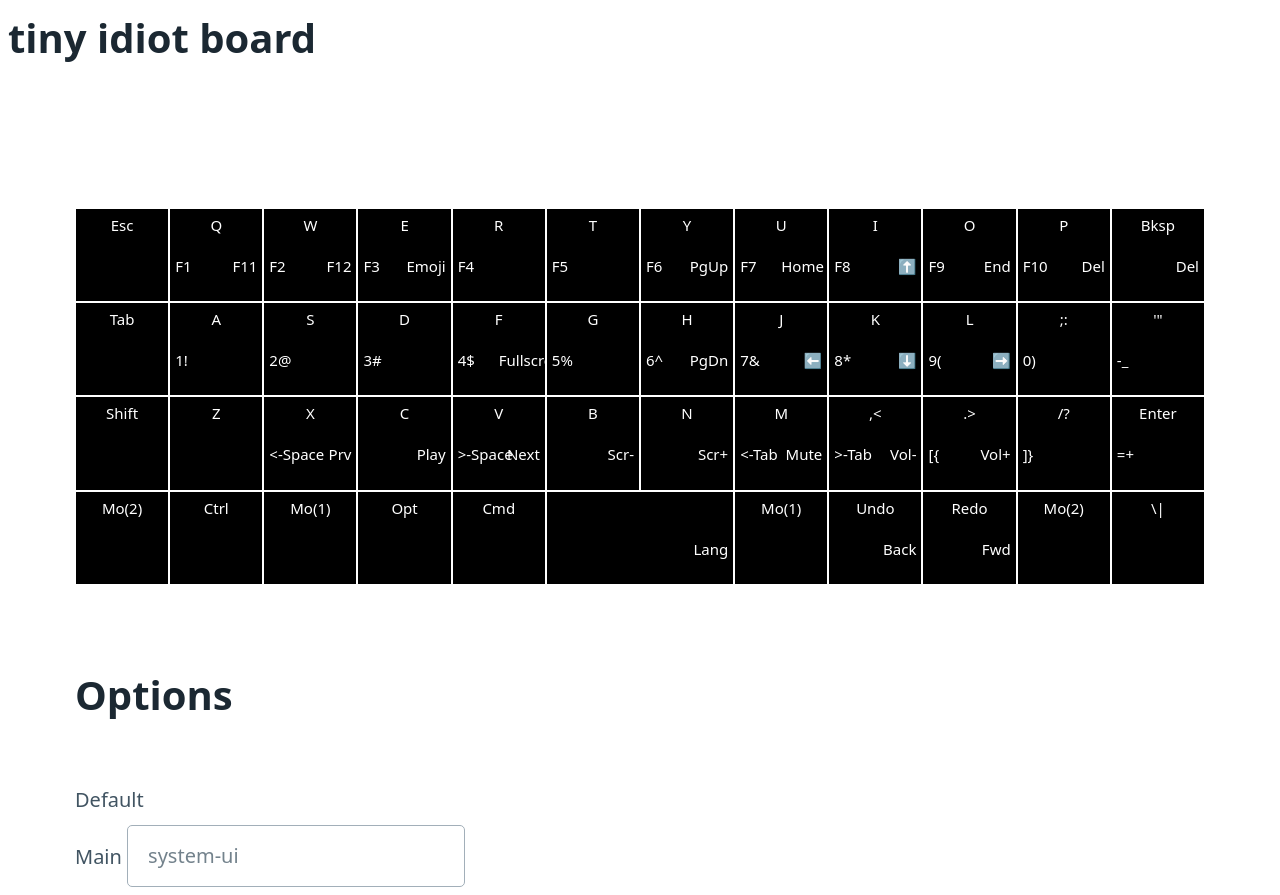
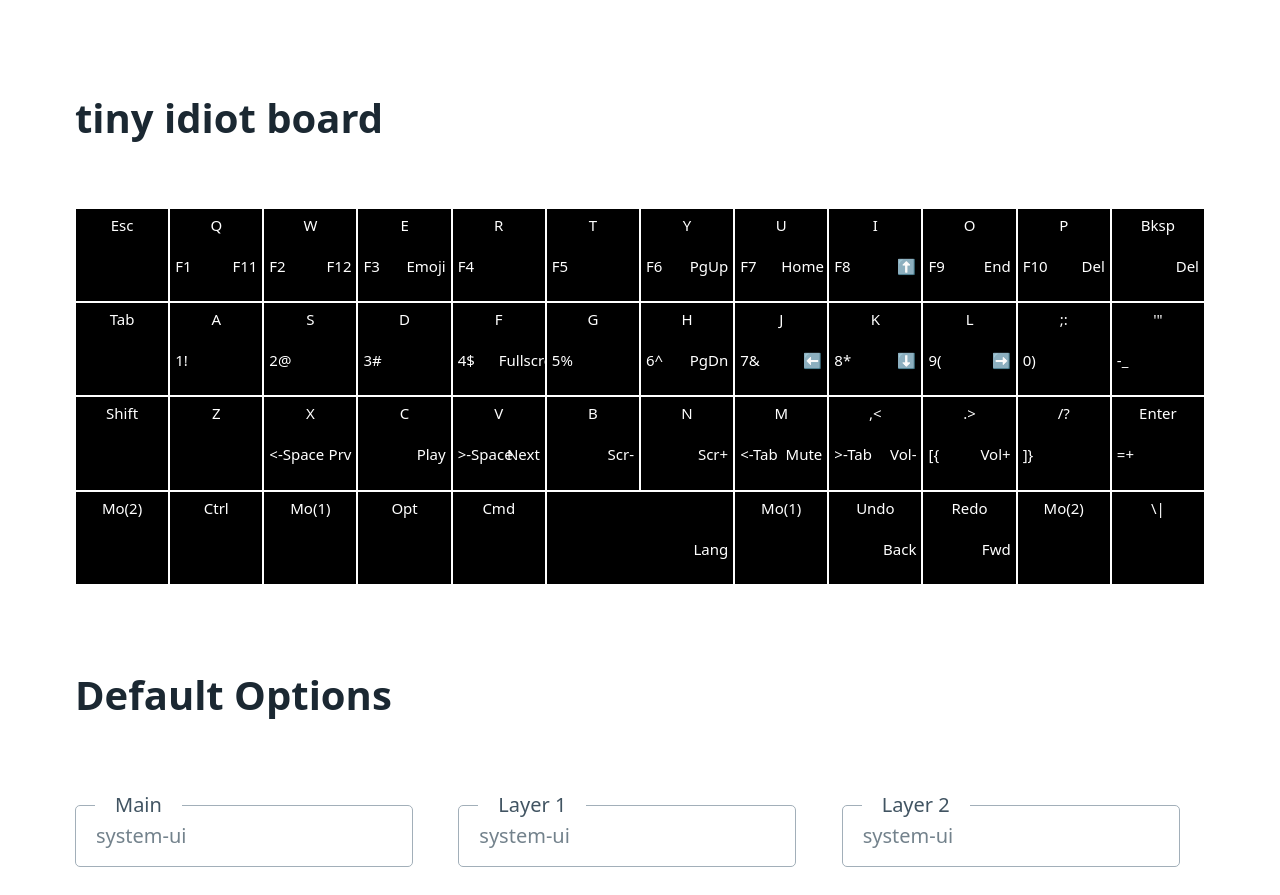
Before and after one commit to jsartelle/mk47-keycap-designer, a SvelteKit app: page / in a window 1280 px wide. Shown: the top 895 px of the page. Built offline with nearby package versions, Linux system fonts and the light colour scheme.

Commit message:
Lay out options & other tweaks

```diff
--- a/src/app.scss
+++ b/src/app.scss
@@ -1,8 +1,15 @@
 /* Write your global styles here, in SCSS syntax. Variables and mixins from the src/variables.scss file are available here without importing */
 @use '@picocss/pico/scss/pico' with (
-  $semantic-root-element: '#root',
-  $enable-semantic-container: true
+	$semantic-root-element: '#root',
+	$enable-semantic-container: true
 );
+
+/* change when Pico's grids collapse */
+@media (min-width: map-get(pico.$breakpoints, 'sm')) {
+	.grid {
+		grid-template-columns: repeat(auto-fit, minmax(0%, 1fr));
+	}
+}
 
 input:not([type='checkbox'], [type='radio']),
 select,
@@ -14,3 +21,26 @@ input[type='color'] {
 	padding: 0;
 	aspect-ratio: 1 / 1;
 }
+
+label {
+	position: relative;
+}
+
+label span {
+	-webkit-user-select: none;
+	user-select: none;
+}
+
+label > :is(input:not([type]), input[type='text']) {
+	margin-top: var(--spacing);
+
+	+ span {
+		position: absolute;
+		top: var(--spacing);
+		left: var(--form-element-spacing-horizontal);
+		padding: 0 var(--form-element-spacing-horizontal);
+		background: var(--background-color);
+		cursor: text;
+		transform: translateY(-50%);
+	}
+}
--- a/src/lib/components/Key.svelte
+++ b/src/lib/components/Key.svelte
@@ -44,23 +44,24 @@
 
 	:global(.key > *) {
 		white-space: nowrap;
+		user-select: none;
 	}
 
 	:global(.key > :nth-child(1)) {
 		grid-column-start: span 2;
 		color: var(--color-base);
-		font-family: var(--font-base, 'system-ui');
+		font-family: var(--font-base), 'system-ui';
 		text-align: center;
 	}
 
 	:global(.key > :nth-child(2)) {
 		color: var(--color-layer1);
-		font-family: var(--font-layer1, 'system-ui');
+		font-family: var(--font-layer1), 'system-ui';
 	}
 
 	:global(.key > :nth-child(3)) {
 		color: var(--color-layer2);
-		font-family: var(--font-layer2, 'system-ui');
+		font-family: var(--font-layer2), 'system-ui';
 		text-align: right;
 	}
 </style>
--- a/src/lib/components/Keyboard.svelte
+++ b/src/lib/components/Keyboard.svelte
@@ -142,13 +142,11 @@
 		<span>M</span>
 		<span slot="layer1">&lt;-Tab</span>
 		<span slot="layer2">Mute</span>
-
 	</Key>
 	<Key>
 		<span>,&lt;</span>
 		<span slot="layer1">&gt;-Tab</span>
 		<span slot="layer2">Vol-</span>
-
 	</Key>
 	<Key>
 		<span>.&gt;</span>
--- a/src/lib/stores/settings.js
+++ b/src/lib/stores/settings.js
@@ -1,5 +1,6 @@
 import { writable } from 'svelte/store'
 
+/* TODO persist in localStorage */
 export const fontBase = writable()
 export const fontLayer1 = writable()
 export const fontLayer2 = writable()
--- a/src/routes/+page.svelte
+++ b/src/routes/+page.svelte
@@ -11,31 +11,30 @@
 	} from '$lib/stores/settings'
 </script>
 
-<h1>tiny idiot board</h1>
+<main>
+	<h1>tiny idiot board</h1>
 
-<main>
 	<Keyboard />
 
 	<section class="options">
-		<h1>Options</h1>
+		<h1>Default Options</h1>
 
 		<fieldset>
-			<legend>Default</legend>
-			<div class="fonts">
+			<div class="grid">
 				<label>
+					<input type="text" bind:value={$fontBase} placeholder="system-ui" />
 					<span>Main</span>
-					<input type="text" bind:value={$fontBase} placeholder="system-ui" />
 				</label>
 				<label>
+					<input type="text" bind:value={$fontLayer1} placeholder="system-ui" />
 					<span>Layer 1</span>
-					<input type="text" bind:value={$fontLayer1} placeholder="system-ui" />
 				</label>
 				<label>
+					<input type="text" bind:value={$fontLayer2} placeholder="system-ui" />
 					<span>Layer 2</span>
-					<input type="text" bind:value={$fontLayer2} placeholder="system-ui" />
 				</label>
 			</div>
-			<div class="colors">
+			<div class="grid">
 				<label>
 					<input type="color" bind:value={$background} />
 					<span>Background</span>
```
